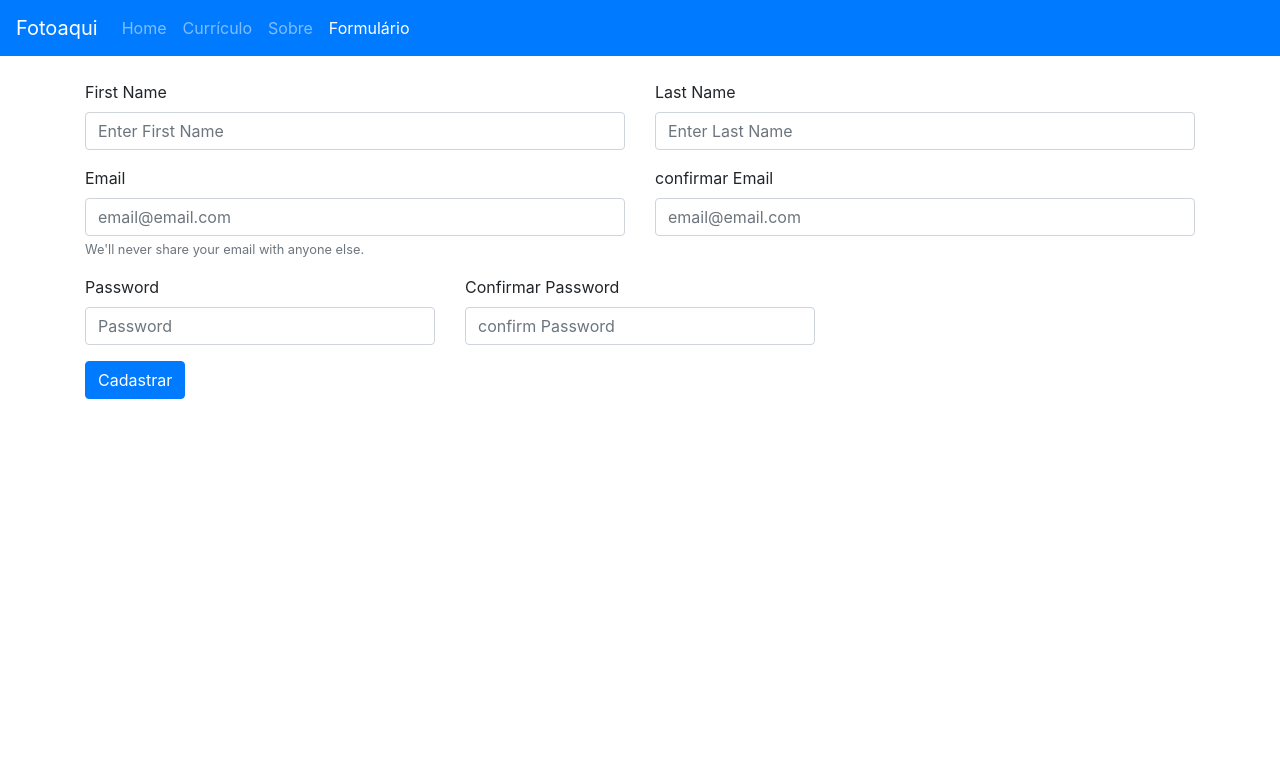
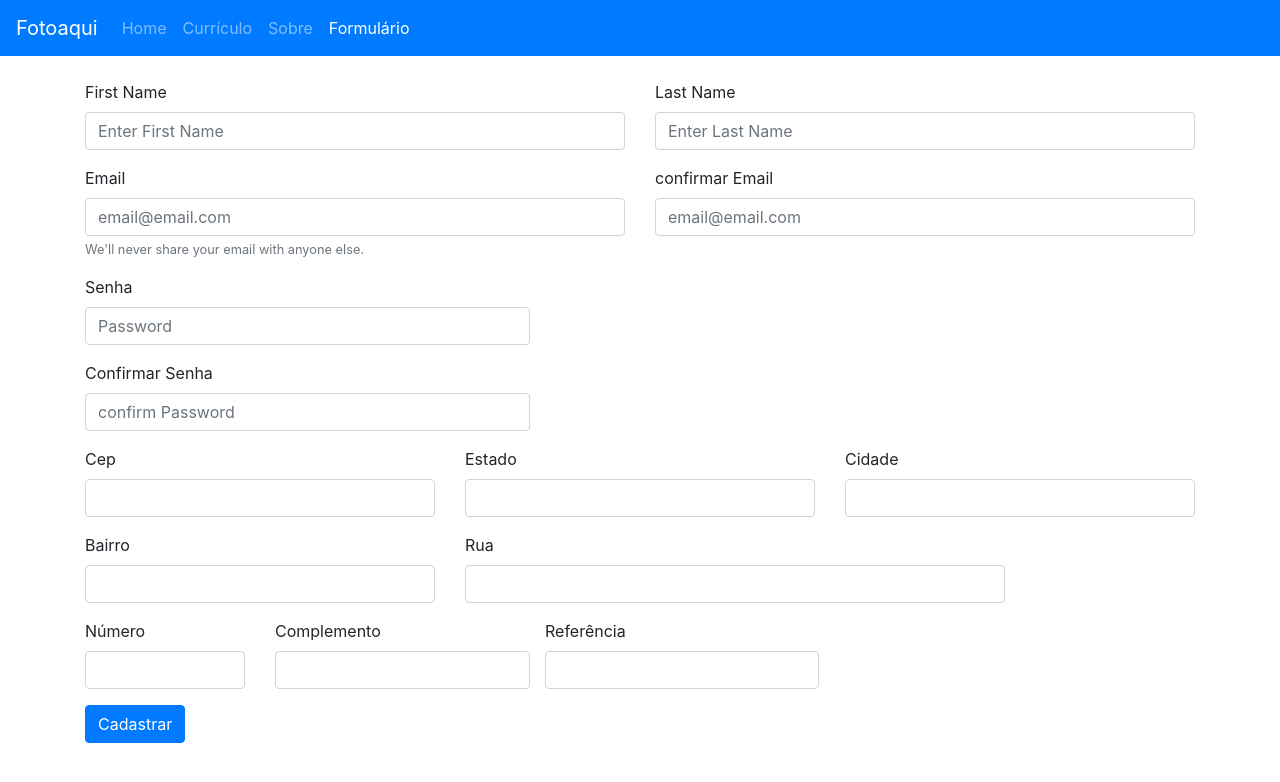
Before and after one commit to AllanGreffin/OwnPage, an Angular app: page /forms in a window 1280 px wide. Shown: the top 782 px of the page. Built offline with nearby package versions, Linux system fonts and the light colour scheme.

Commit message:
Evolução do forms, já bindando properties

```diff
--- a/src/app/app.component.html
+++ b/src/app/app.component.html
@@ -29,3 +29,4 @@
 <div class="container">
     <router-outlet></router-outlet>
 </div>
+<br>
--- a/src/app/app.module.ts
+++ b/src/app/app.module.ts
@@ -1,5 +1,6 @@
 import { BrowserModule } from '@angular/platform-browser';
 import { NgModule } from '@angular/core';
+import { FormsModule } from '@angular/forms';
 
 import { AppComponent } from './app.component';
 import { CurriculoComponent } from './curriculo/curriculo.component';
@@ -8,6 +9,7 @@ import { HomeComponent } from './home/home.component';
 import { AppRoutingModule } from './ownpage-routing.module';
 import { PagenotfoundComponent } from './pagenotfound/pagenotfound.component';
 import { FormularioComponent } from './formulario/formulario.component';
+
 
 @NgModule({
   declarations: [
@@ -20,7 +22,8 @@ import { FormularioComponent } from './formulario/formulario.component';
   ],
   imports: [
     BrowserModule,
-    AppRoutingModule
+    AppRoutingModule,
+    FormsModule
   ],
   providers: [],
   bootstrap: [AppComponent]
--- a/src/app/formulario/formulario.component.html
+++ b/src/app/formulario/formulario.component.html
@@ -1,39 +1,86 @@
+
 <div class="row">
   <div class="form-group col-6">
     <label for="FirstName">First Name</label>
-    <input type="text" class="form-control" id="FirstName" placeholder="Enter First Name">
-  <!--    <small id="emailHelp" class="form-text text-muted">We'll never share your email with anyone else.</small>  -->
+    <input type="text" class="form-control" id="FirstName" placeholder="Enter First Name" [(ngModel)]="FirstName">
   </div>
 
   <div class="form-group col-6">
     <label for="LastName">Last Name</label>
-    <input type="text" class="form-control" id="LasttName" placeholder="Enter Last Name">
-  <!--    <small id="emailHelp" class="form-text text-muted">We'll never share your email with anyone else.</small>  -->
+    <input type="text" class="form-control" id="LasttName" placeholder="Enter Last Name" [(ngModel)]="LastName">
   </div>
 </div>
 
 <div class="row">
   <div class="form-group col-6">
     <label for="Email">Email</label>
-    <input type="email" class="form-control" id="Email" placeholder="email@email.com">
+    <input type="email" class="form-control" id="Email" placeholder="email@email.com" [(ngModel)]="Email">
     <small class="form-text text-muted">We'll never share your email with anyone else.</small>
   </div>
 
   <div class="form-group col-6">
     <label for="ConfirmEmail">confirmar Email</label>
-    <input type="email" class="form-control" id="ConfirmEmail" placeholder="email@email.com">
+    <input type="email" class="form-control" id="ConfirmEmail" placeholder="email@email.com" [(ngModel)]="ConfirmEmail">
+  </div>
+</div>
+
+<div class="row">
+  <div class="form-group col-5">
+    <label for="Password">Senha</label>
+    <input type="password" class="form-control" id="Password" placeholder="Password" [(ngModel)]="Senha">
+  </div>
+</div>
+
+<div class="row">
+  <div class="form-group col-5">
+    <label for="ConfirmPassword">Confirmar Senha</label>
+    <input type="password" class="form-control" id="ConfirmPassword" placeholder="confirm Password" [(ngModel)]="ConfirmaSenha">
   </div>
 </div>
 
 <div class="row">
   <div class="form-group col-4">
-    <label for="Password">Password</label>
-    <input type="password" class="form-control" id="Password" placeholder="Password">
+    <label for="Cep">Cep</label>
+    <input type="text" class="form-control" id="Cep" [(ngModel)]="Cep">
   </div>
 
   <div class="form-group col-4">
-    <label for="ConfirmPassword">Confirmar Password</label>
-    <input type="password" class="form-control" id="ConfirmPassword" placeholder="confirm Password">
+    <label for="Estado">Estado</label>
+    <input type="text" class="form-control" id="Estado">
+  </div>
+
+  <div class="form-group col-4">
+    <label for="Cidade">Cidade</label>
+    <input type="text" class="form-control" id="Cidade">
+  </div>
+</div>
+
+<div class="row">
+  <div class="form-group col-4">
+    <label for="Bairro">Bairro</label>
+    <input type="text" class="form-control" id="Bairro">
+  </div>
+
+  <div class="form-group col-6">
+    <label for="Rua">Rua</label>
+    <input type="text" class="form-control" id="Rua">
+  </div>
+</div>
+
+<div class="row">
+  <div class="form-group col-2">
+    <label for="Numero">Número</label>
+    <input type="text" class="form-control" id="Numero">
+  </div>
+
+  <div class="form-group col-3">
+    <label for="Complemento">Complemento</label>
+    <input type="text" class="form-control" id="Complemento">
+  </div>
+
+  <div class="form-group">
+    <label for="Referencia">Referência</label>
+    <input type="text" class="form-control" id="Referencia">
   </div>
 </div>
 
--- a/src/app/formulario/formulario.component.ts
+++ b/src/app/formulario/formulario.component.ts
@@ -1,4 +1,5 @@
 import { Component, OnInit } from '@angular/core';
+import { Usuario } from '../models/usuario';
 
 @Component({
   selector: 'app-formulario',
@@ -7,14 +8,31 @@ import { Component, OnInit } from '@angular/core';
 })
 export class FormularioComponent implements OnInit {
 
-  constructor() { }
+  FirstName: string = "";
+  LastName: string= "";
+  Email: string = "";
+  ConfirmEmail: string = "";
+  Senha: string = "";
+  ConfirmaSenha: string ="";
+  Cep: string = "";
+  usuario: Usuario;
+
+  constructor() {
+
+   }
 
   ngOnInit(): void {
   }
 
   EnviarForm(){
 
-    console.log("Texto do EnviarForm");
+    this.usuario = new Usuario(
+      this.FirstName,
+      this.LastName,
+      this.Email,
+      this.Senha
+    );
 
+    console.log(this.usuario);
   }
 }
--- a/src/app/models/adress.ts
+++ b/src/app/models/adress.ts
@@ -6,6 +6,7 @@ export class Adress {
         public Cidade: string,
         public Rua: string,
         public numero: string,
-        public complemento: string
+        public complemento: string,
+        public referencia: string
     ){}
 }
--- a/src/app/models/usuario.ts
+++ b/src/app/models/usuario.ts
@@ -1,14 +1,13 @@
-import { Address } from 'cluster';
 import { Adress } from './adress';
 
 export class Usuario {
 
     constructor(
-        public Id: number,
         public FirstName: string,
         public LastName: string,
         public Email: string,
         public Password: string,
-        public Adress: Adress
+        //public Adress: Adress
     ){}
+
 }
```
